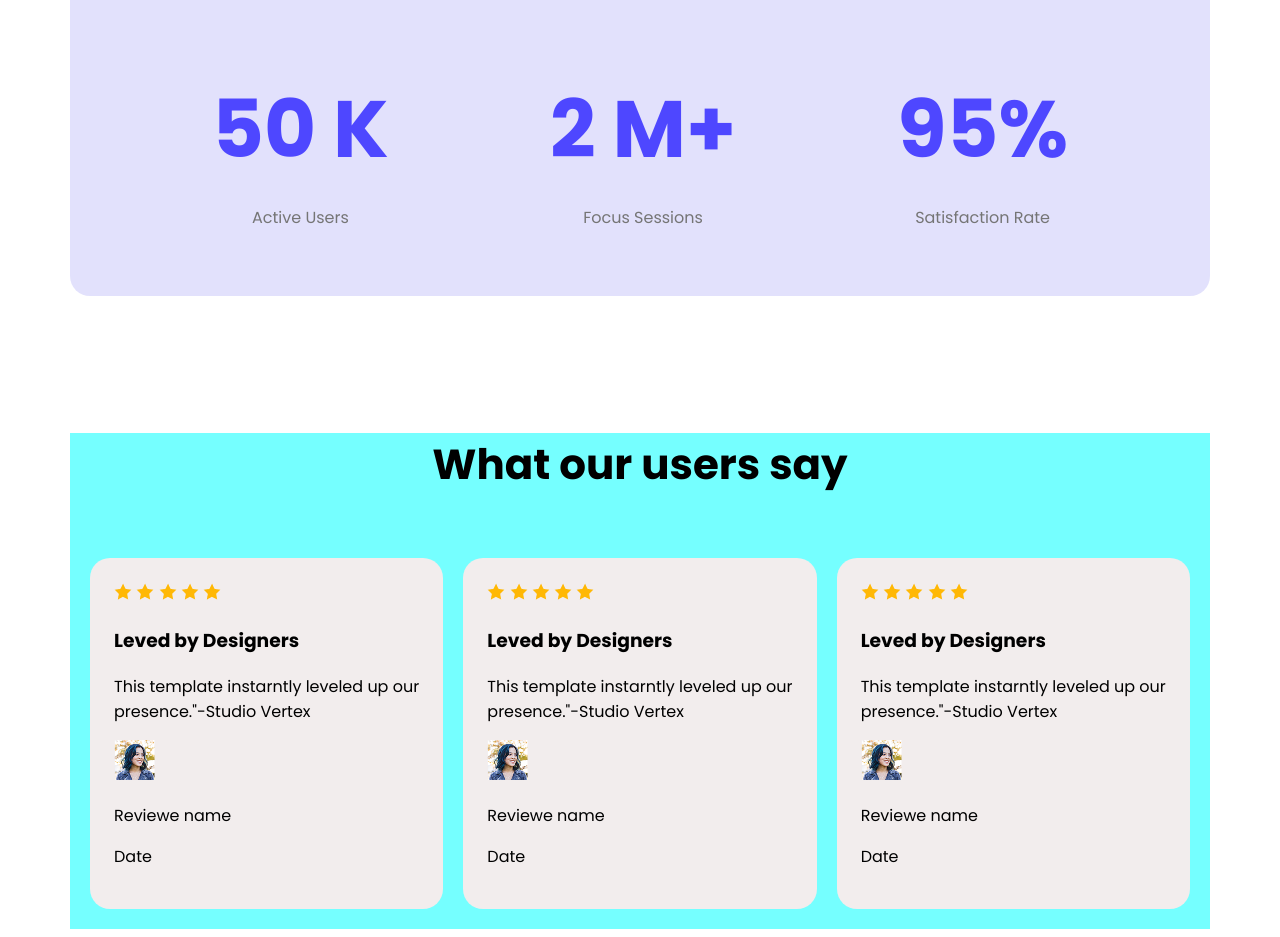
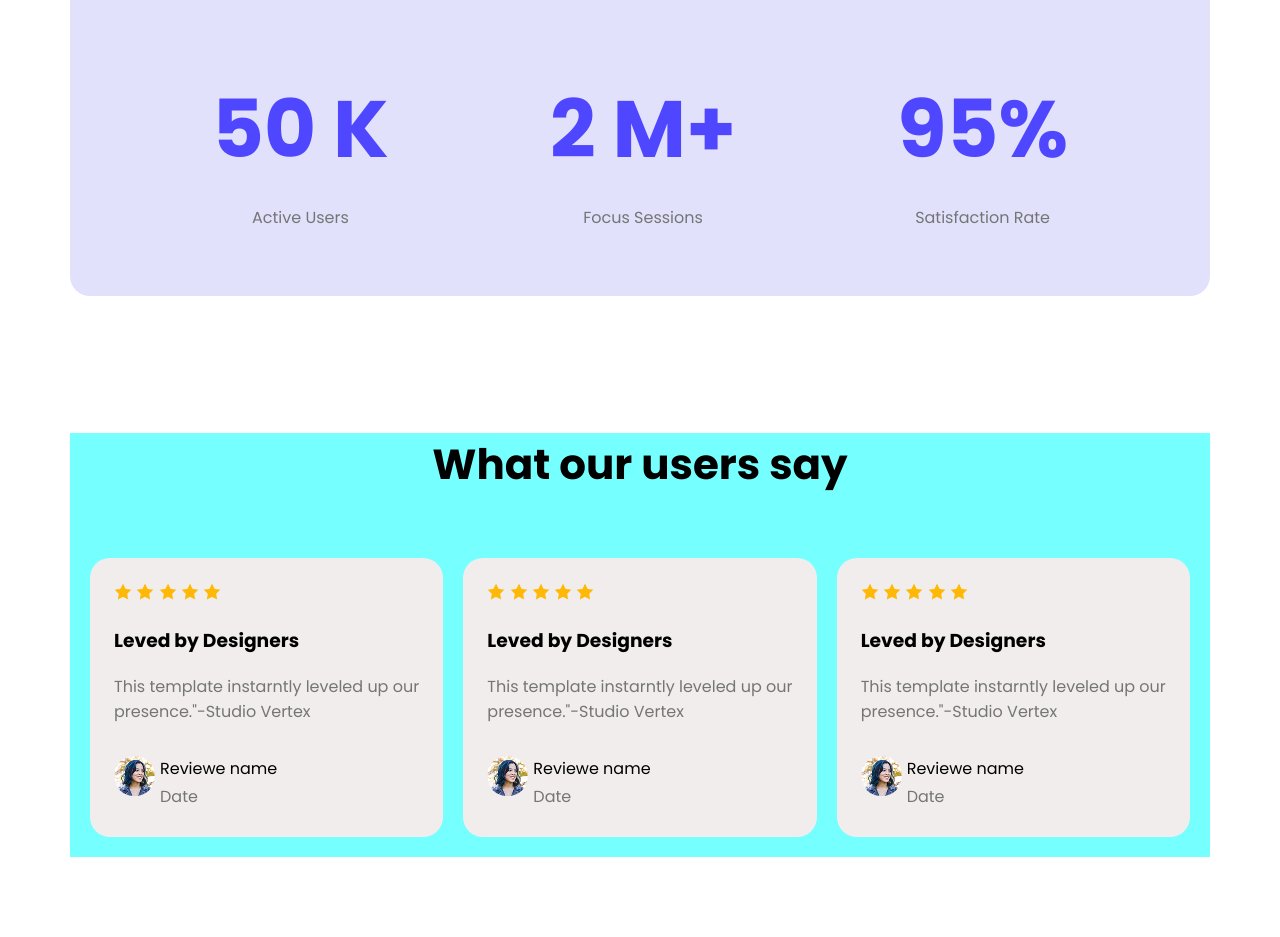
Before and after one commit to Yousufali999/fist-assignment-repo, a plain HTML site: page index.html in a window 1280 px wide. Shown: the part 1451-2388 px from the top of the page. After the commit the page ends 2316 px from the top, so only its background shows below. Drawn offline with Linux system fonts and the light colour scheme.

Commit message:
added style and tag

```diff
--- a/index.html
+++ b/index.html
@@ -68,13 +68,15 @@
                     <h3 class="user -say_itme_title">
                         Leved by  Designers
                     </h3>
-                    <P class="user_say-description">This template instarntly leveled up our presence."-Studio Vertex</P>
+                    <P class="user_say-description description_color">This template instarntly leveled up our presence."-Studio Vertex</P>
                     <div class="Riviewe_name">
-                        <img src="imges/avatar.png" alt="">
-                        <p class="viwers_name">Reviewe name</p>
-                        <p class="view_date">
+                        <img class="rivew_img" src="imges/avatar.png" alt="">
+                        <div class="review-description">
+                            <p class="viwers_name">Reviewe name</p>
+                        <p class="view_date description_color">
                             Date
                         </p>
+                         </div>
                     </div>
                 </div>
                 <div class="user-saye_item">
@@ -86,13 +88,15 @@
                     <h3 class="user -say_itme_title">
                         Leved by  Designers
                     </h3>
-                    <P class="user_say-description">This template instarntly leveled up our presence."-Studio Vertex</P>
+                    <P class="user_say-description description_color">This template instarntly leveled up our presence."-Studio Vertex</P>
                     <div class="Riviewe_name">
-                        <img src="imges/avatar.png" alt="">
-                        <p class="viwers_name">Reviewe name</p>
-                        <p class="view_date">
+                        <img class="rivew_img" src="imges/avatar.png" alt="">
+                         <div class="review-description">
+                            <p class="viwers_name">Reviewe name</p>
+                        <p class="view_date description_color">
                             Date
                         </p>
+                         </div>
                     </div>
                 </div>
                 <div class="user-saye_item">
@@ -104,13 +108,16 @@
                     <h3 class="user -say_itme_title">
                         Leved by  Designers
                     </h3>
-                    <P class="user_say-description">This template instarntly leveled up our presence."-Studio Vertex</P>
+                    <P class="user_say-description  description_color">This template instarntly leveled up our presence."-Studio Vertex</P>
                     <div class="Riviewe_name">
-                        <img src="imges/avatar.png" alt="">
-                        <p class="viwers_name">Reviewe name</p>
-                        <p class="view_date">
+                        <img class="rivew_img" src="imges/avatar.png" alt="">
+                        <div class="review-description">
+                            <p class="viwers_name">Reviewe name</p>
+
+                           <p class="view_date description_color">
                             Date
-                        </p>
+                            </p>
+                         </div>
                     </div>
                 </div>
 
--- a/style/style.css
+++ b/style/style.css
@@ -3,9 +3,14 @@ body{
   font-style: normal;
 }
 
+
 /* Share_Style  */
 .logo_color{
     color: #4E47FF;
+}
+
+.description_color{
+    color: #757575;
 }
 
 .primary_bton{
@@ -124,3 +129,14 @@ body{
     padding: 24px;
     border-radius: 20px;
 }
+.Riviewe_name{
+    display: flex;
+    align-items: center;
+    gap: 5px;
+}
+.rivew_img{
+    border-radius: 30px;
+}
+.view_date{
+    line-height: 0px;
+}
```
